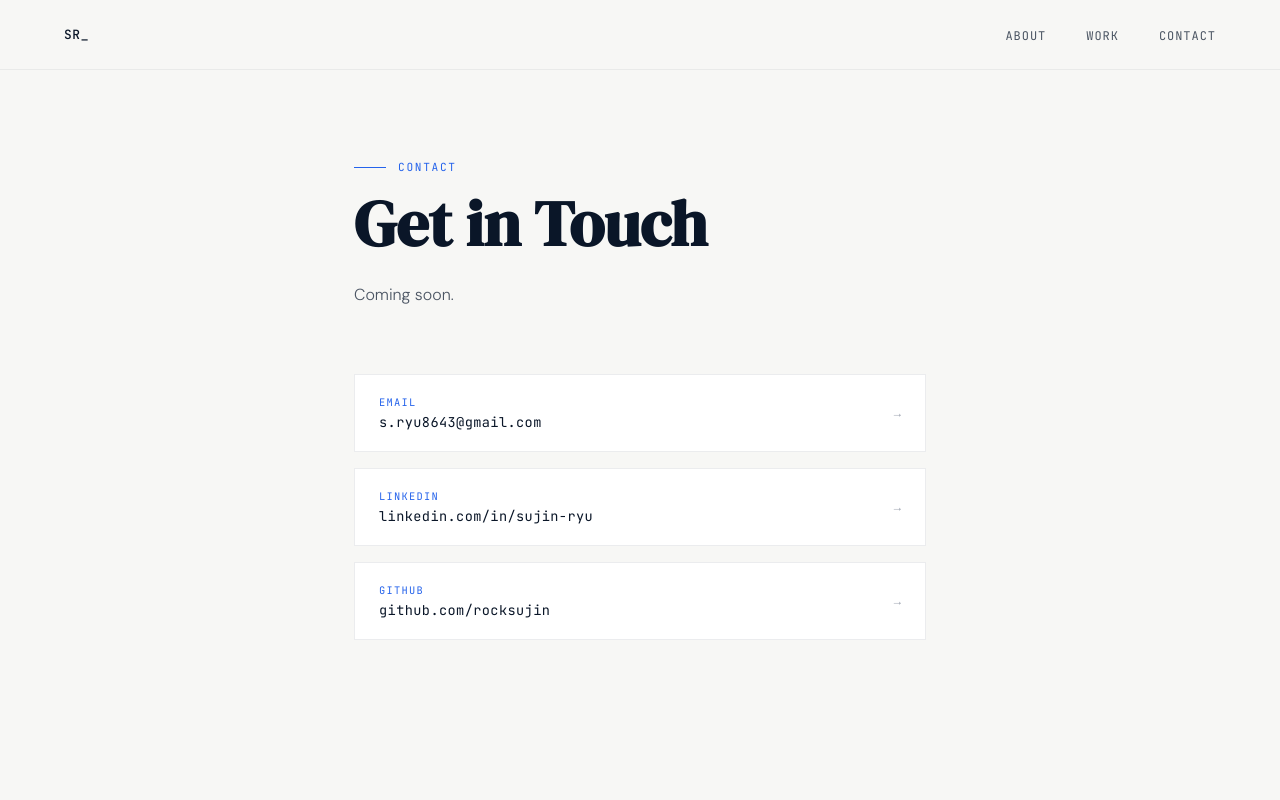
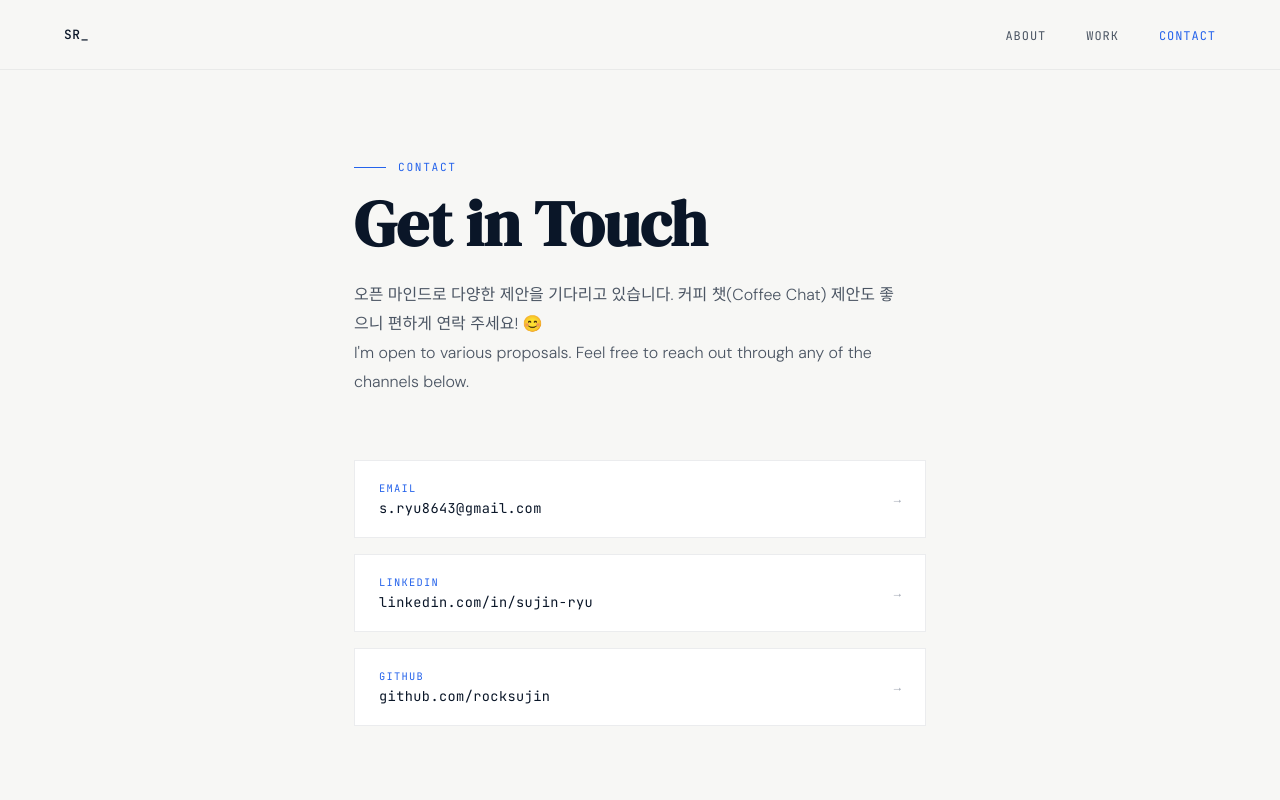
Before and after one commit to rocksujin/sujin-portfolio, a Next.js app: page /contact in a window 1280 px wide. Shown: the top 800 px of the page. Built offline with nearby package versions, Linux system fonts and the light colour scheme.

Commit message:
feat: nav:active color

```diff
--- a/src/app/contact/page.tsx
+++ b/src/app/contact/page.tsx
@@ -25,7 +25,8 @@ export default function Contact() {
         <p className={styles.label}>Contact</p>
         <h1 className={styles.title}>Get in Touch</h1>
         <p className={styles.desc}>
-          Coming soon.
+          오픈 마인드로 다양한 제안을 기다리고 있습니다. 커피 챗(Coffee Chat) 제안도 좋으니 편하게 연락 주세요! 😊<br />
+          I'm open to various proposals. Feel free to reach out through any of the channels below.
         </p>
       </div>
 
--- a/src/components/nav/Nav.module.scss
+++ b/src/components/nav/Nav.module.scss
@@ -37,9 +37,10 @@
     text-transform: uppercase;
     transition: color 0.2s;
 
-    &:hover {
-      color: var(--navy);
+    &:hover, &.active {
+      color: var(--accent);
     }
+
   }
 
   @media (max-width: 900px) {
--- a/src/components/nav/Nav.tsx
+++ b/src/components/nav/Nav.tsx
@@ -1,4 +1,7 @@
+'use client'
+
 import Link from 'next/link'
+import { usePathname } from 'next/navigation'
 import styles from './Nav.module.scss'
 
 const links = [
@@ -8,13 +11,17 @@ const links = [
 ]
 
 export default function Nav() {
+  const pathname = usePathname()
+
   return (
     <nav className={styles.nav}>
       <Link href="/" className={styles.logo}>SR_</Link>
       <ul className={styles.links}>
         {links.map(({ href, label }) => (
           <li key={href}>
-            <Link href={href}>{label}</Link>
+            <Link href={href}
+            className={pathname.startsWith(href) ? styles.active : ''}
+            >{label}</Link>
           </li>
         ))}
       </ul>
```
